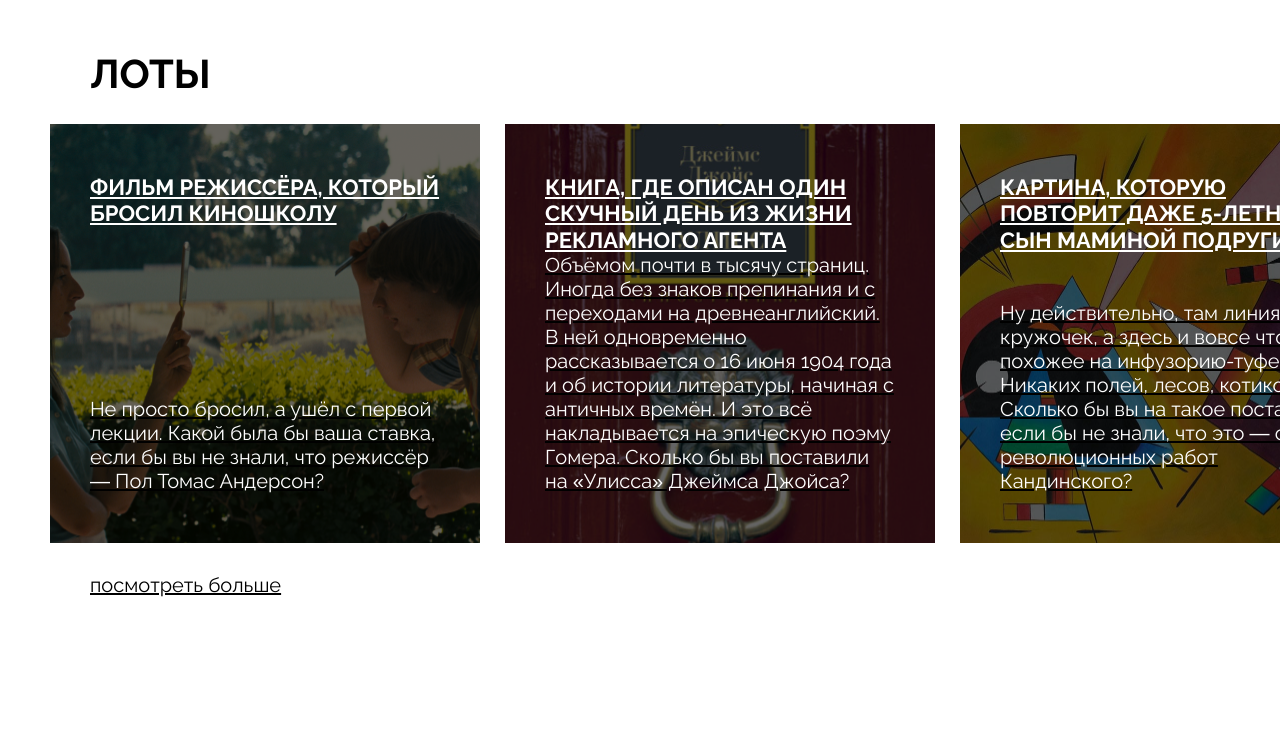
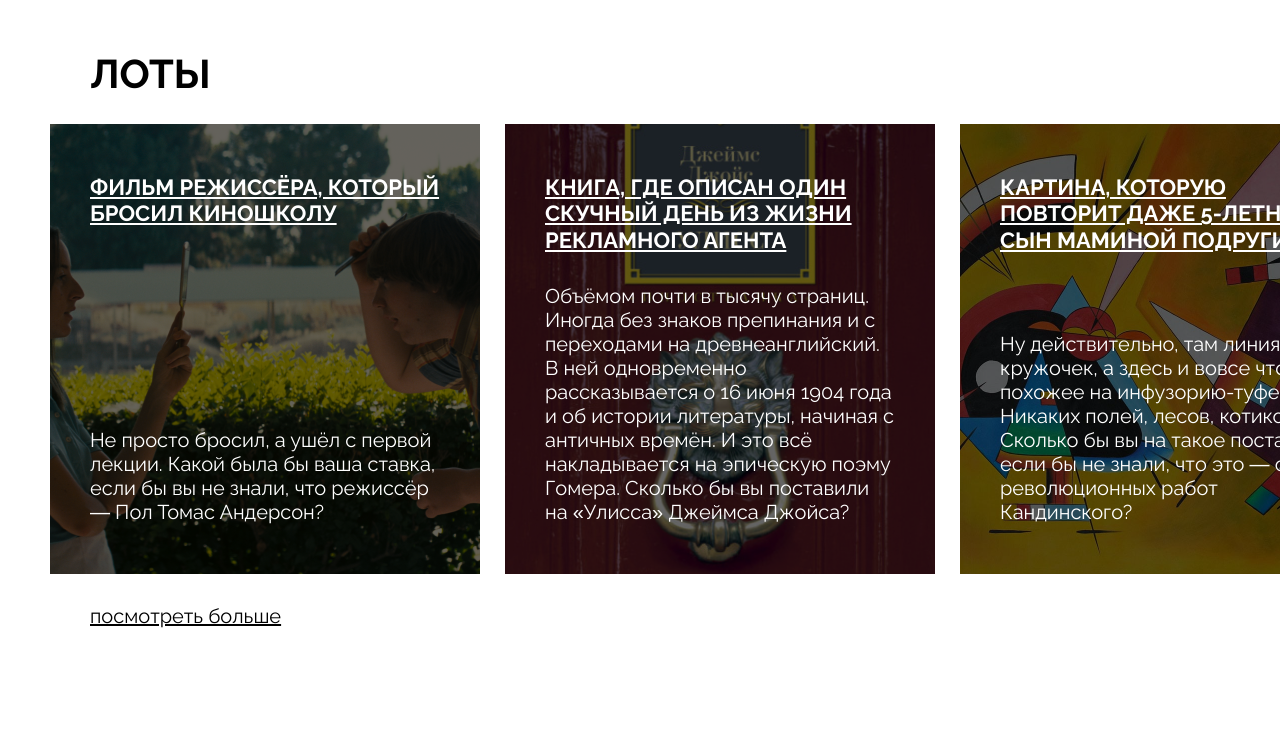
Before and after one commit to S0ftRunner/ono-tebe-nado, a plain HTML site: page index.html in a window 1280 px wide. Shown: the part 1180-1935 px from the top of the page. Drawn offline with Linux system fonts and the light colour scheme.

Commit message:
changed visual

```diff
--- a/index.html
+++ b/index.html
@@ -69,7 +69,7 @@
         <h2 class="lots__title">лоты</h2>
         <ul class="lots__cards-container">
           <li>
-            <a href="#">
+            <a class="lots__card-link" href="#">
               <article class="lots__card card__type-film">
                 <div class="overlay"></div>
                 <div class="lots__card-text">
@@ -86,7 +86,7 @@
             </a>
           </li>
           <li>
-            <a href="#">
+            <a class="lots__card-link" href="#">
               <article class="lots__card  card__type-book">
                 <div class="overlay"></div>
                 <div class="lots__card-text">
@@ -108,7 +108,7 @@
           </li>
 
           <li>
-            <a href="#">
+            <a class="lots__card-link" href="#">
               <article class="lots__card  card__type-picture">
                 <div class="overlay"></div>
                 <div class="lots__card-text">
--- a/styles/style.css
+++ b/styles/style.css
@@ -1,4 +1,3 @@
-
 .header {
   margin-top: 92px;
   margin-right: 50px;
@@ -207,10 +206,16 @@
   list-style-type: none;
 }
 
+.lots__card-link {
+  text-decoration: none;
+  display: flex;
+}
+
 .lots__card {
   position: relative;
   width: 430px;
-  height: 100%;
+  /* Надо ставить минимальную высоту? */
+  min-height: 450px;
 }
 
 .card__type-film {
@@ -232,7 +237,9 @@
 }
 
 .lots__card-text {
+  /*  */
   position: relative;
+  z-index: 1;
   display: flex;
   flex-direction: column;
   justify-content: space-between;
```
